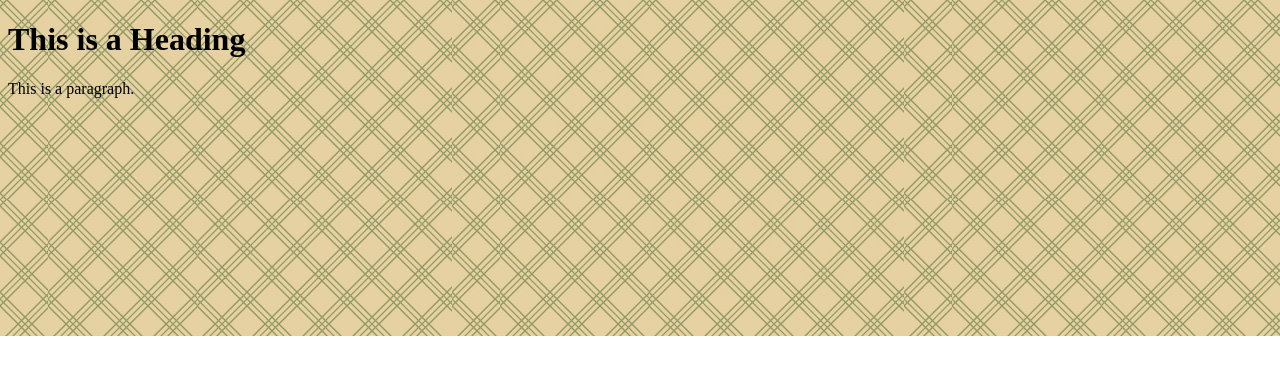
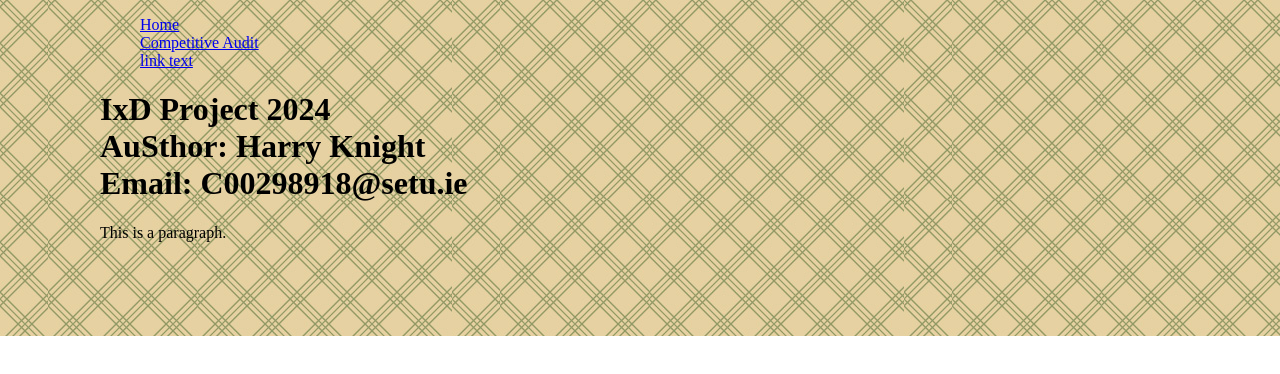
Before and after one commit to KenPowerClassroom/ixd-project-2024-HarryIMKnight, a plain HTML site: page index.html in a window 1280 px wide. Drawn offline with Linux system fonts and the light colour scheme.

Commit message:
Added competitive audit

```diff
--- a/index.html
+++ b/index.html
@@ -5,8 +5,16 @@
 <link rel="stylesheet" href="style.css">
 </head>
 <body>
-
-<h1>This is a Heading</h1>
+<nav>
+    <div class="menu">
+        <ul>
+            <div><a href="index.html">Home</a></div>
+            <div><a href="competitiveAudit.html">Competitive Audit</a></div>
+            <div><a href="url">link text</a></div>
+        </ul>
+    </div>
+</nav>
+<h1>IxD Project 2024 <div>AuSthor: Harry Knight</div> <div>Email: C00298918@setu.ie</div></h1>
 <p>This is a paragraph.</p>
 
 </body>
--- a/style.css
+++ b/style.css
@@ -1,4 +1,9 @@
 body {
     background-image: url("ASSETS\\IMAGES\\background.jpg");
     background-repeat: repeat-x;
+    margin-left: 100px;
   }
+
+nav{
+  margin-left: 0px;
+}
```
Also changed, not shown: competitiveAudit.html (added, +19 -0 lines).
